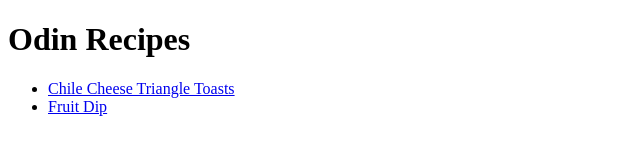
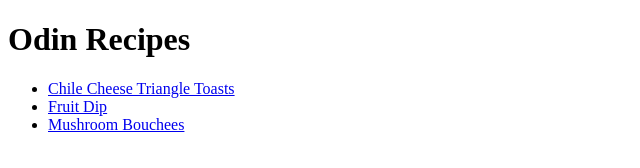
Before and after one commit to upbeatMood/odin-recipes, a plain HTML site: page index.html in a window 1280 px wide. Shown: the whole page, without its empty margins (0-640 px from the left). Drawn offline with Linux system fonts and the light colour scheme.

Commit message:
Add new recipe 'Mushroom Bouchees'

```diff
--- a/index.html
+++ b/index.html
@@ -9,6 +9,7 @@
     <ul>
         <li><a href="./recipes/chile-cheese-triangle-toast.html">Chile Cheese Triangle Toasts</a></li>
         <li><a href="./recipes/fruit-dip.html">Fruit Dip</a></li>
+        <li><a href="./recipes/mushroom-bouchees.html">Mushroom Bouchees</a></li>
     </ul>
 </body>
 </html>
```
